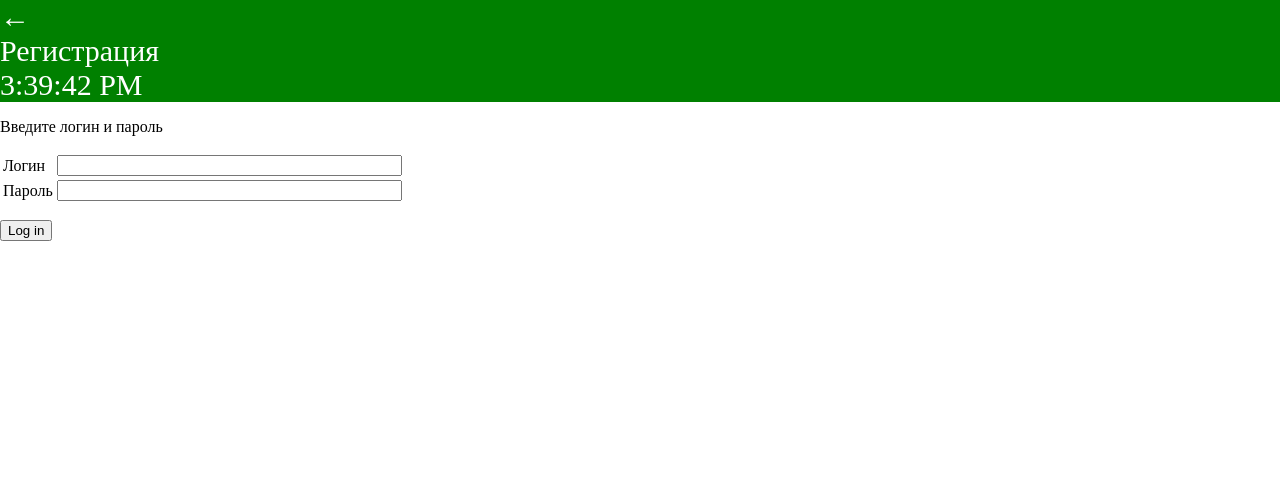
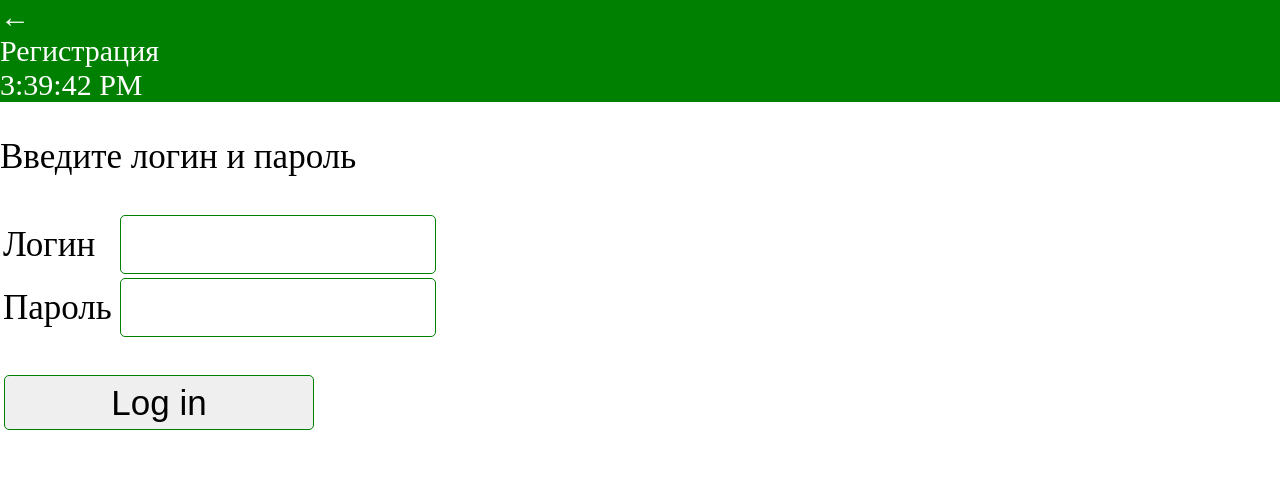
Before and after one commit to amperka/GrowBox, a Flask app: page /login in a window 1280 px wide. Shown: the top 484 px of the page. Run offline with Flask 2, Linux system fonts and the light colour scheme; parts of the project's set-up code (start-up, migrations or seed data) failed here and were passed over.

Commit message:
Rename net_setting.html to teacher_settings.html. Add teacher_settings.css. Add set system time to server.py and teacher_settings.html.

```diff
--- a/server.py
+++ b/server.py
@@ -137,7 +137,6 @@ def settings():
 @app.route("/accept_settings", methods=["POST"])
 def accept_setting():
     content = request.json
-    print(content)
     input_queue.put(str(content))
 
     sql.updateActivity(str(content))
@@ -159,15 +158,15 @@ def log_in():
     login = request.form["login"]
     passwd = request.form["passwd"]
     if check_auth(login, passwd):
-        return render_template("/settings/net_setting.html", title='Настройки сети', goback='/index')
+        return render_template("/settings/teacher_settings.html", title='Настройки сети', goback='/index')
     return str("You are not loggined") #testing
 
 @app.route("/login")
 def secret_page():
     return render_template('/settings/login.html', title='Регистрация', goback='/index')
 
-@app.route("/apply_settings", methods=["POST"])
-def apply_settings():
+@app.route("/apply_net_settings", methods=["POST"])
+def apply_net_settings():
     login = request.form["login"]
     passwd = request.form["passwd"]
     connect_flag = False
@@ -179,7 +178,18 @@ def apply_settings():
             file.write('\nnetwork={\n\tssid="'+ login +'"\n\tpsk="' + passwd + '"\n\tkey_mgmt=WPA-PSK\n}\n')
     if not connect_flag:
         os.system("wpa_cli -i wlan0 reconfigure")
-    return render_template("/settings/net_setting.html", title="Настройки сети", goback='/index')
+    return render_template("/settings/teacher_settings.html", title="Настройки сети", goback='/index')
+
+@app.route("/apply_time", methods=["POST"])
+def apply_time():
+    new_time = request.form["set_time"]
+    new_date = request.form["set_date"]
+    datetime = new_date + ' ' + new_time
+    set_systime(datetime)
+    #input_queue.put(
+    print(datetime) #testing
+    return render_template("/settings/teacher_settings.html", title="Настройки сети", goback='/index')
+
 ###################################################
 
 #return charts page
@@ -295,6 +305,7 @@ def get():
             while sp.serial_available():
                 empty_loop_count = 0
                 data = json.loads(sp.read_serial())
+                #print(data) #testing
             empty_loop_count += 1
             if empty_loop_count > 10:
                 raise Exception("Time is over")
@@ -337,6 +348,9 @@ def auto_detect_serial():
     else:
         return None
 
+def set_systime(datetime):
+    os.system("sudo date --set='" + datetime + "'")
+
 if __name__ == "__main__":
 
     sql.create()
--- /dev/null
+++ b/static/css/teacher_settings.css
@@ -0,0 +1,14 @@
+.settings-form {
+	overflow-y: scroll;
+	padding-bottom: 1.25rem;
+	font-size: 35px;
+}
+.settings-form input {
+	margin: 0 .25rem;
+	width: 310px;
+	height: 55px;
+	font-size: 35px;
+	border: 1px solid green;
+	border-radius: 5px;
+	transition: border-color .5s ease-out;
+}
--- a/templates/settings/login.html
+++ b/templates/settings/login.html
@@ -1,7 +1,9 @@
 {% extends "base.html" %}
-
+{% block headerScript %}
+    <link rel="stylesheet" href="../../static/css/teacher_settings.css">
+{% endblock %}
 {% block content %}
-	<form method="POST" action=/net_setting>
+	<form method="POST" action=/net_setting class="settings-form">
 		<table>
 			<p>Введите логин и пароль</p>
 			<tr><td>Логин</td><td><input name="login" maxlength="25" size="40" type="text"></td></tr>
```
Also changed, not shown: templates/settings/net_setting.html (deleted, +0 -12 lines), templates/settings/teacher_settings.html (added, +29 -0 lines).
